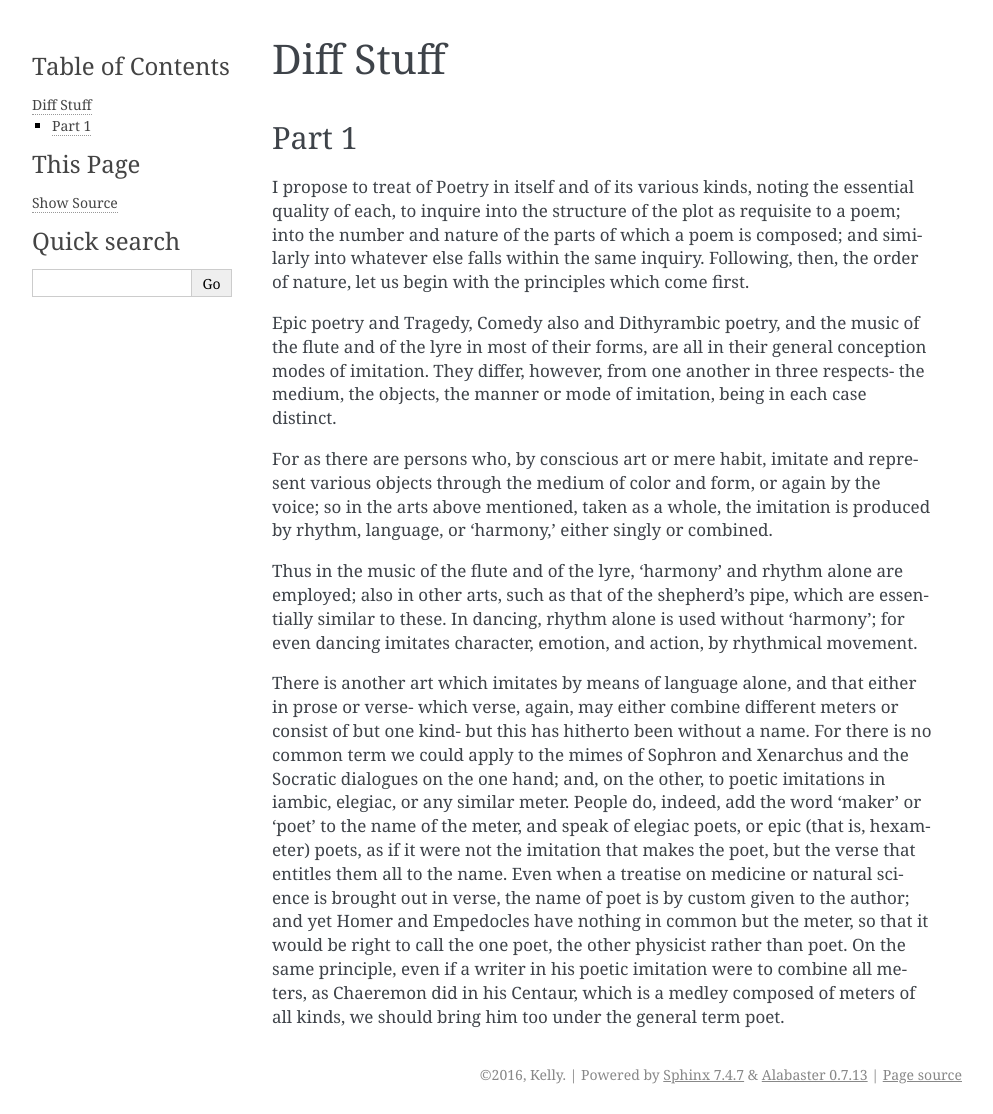
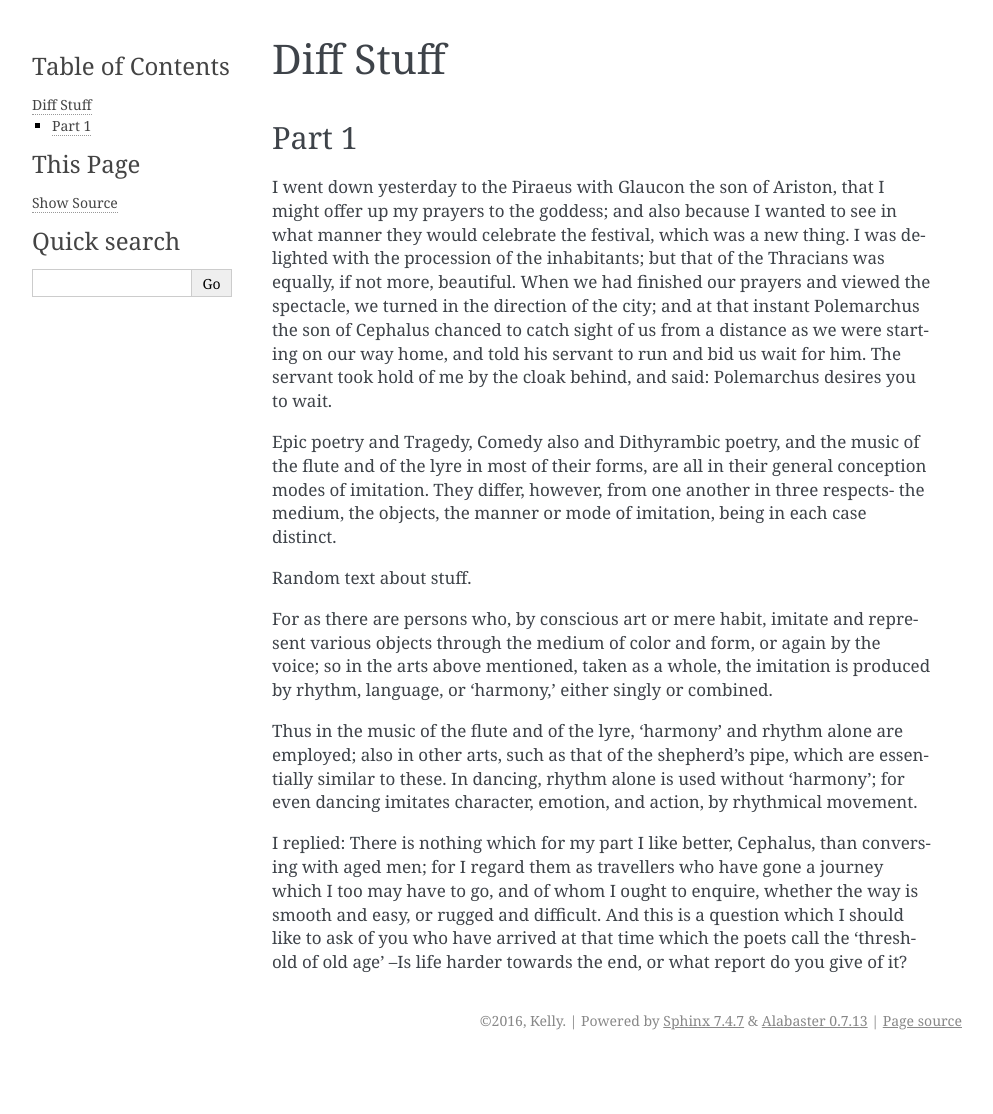
Before and after one commit to nerdofcups/gui-diff-research, a Sphinx documentation site: the page built from source/diff.rst, in a window 1280 px wide. Shown: the whole page, without its empty margins (148-1141 px from the left). Built offline with Sphinx 7.4.7, drawn with Linux system fonts in a browser that asks for light colours; after the commit the page ends 1060 px from its top, so only the background shows below that.

Commit message:
Add Platos Republic
Added some sweet Platos republis

```diff
--- a/source/diff.rst
+++ b/source/diff.rst
@@ -5,18 +5,26 @@ Diff Stuff
 Part 1
 ======
 
-I propose to treat of Poetry in itself and of its various kinds,
-noting the essential quality of each, to inquire into the structure of
-the plot as requisite to a  poem; into the number and nature of
-the parts of which a poem is composed; and similarly into whatever
-else falls within the same inquiry. Following, then, the order of
-nature, let us begin with the principles which come first.
+I went down yesterday to the Piraeus with Glaucon the son of Ariston,
+that I might offer up my prayers to the goddess; and also because I
+wanted to see in what manner they would celebrate the festival, which
+was a new thing. I was delighted with the procession of the
+inhabitants; but that of the Thracians was equally, if not more,
+beautiful. When we had finished our prayers and viewed the spectacle,
+we turned in the direction of the city; and at that instant
+Polemarchus the son of Cephalus chanced to catch sight of us from a
+distance as we were starting on our way home, and told his servant to
+run and bid us wait for him. The servant took hold of me by the cloak
+behind, and said: Polemarchus desires you to wait.
+
 
 Epic poetry and Tragedy, Comedy also and Dithyrambic poetry, and the
 music of the flute and of the lyre in most of their forms, are all in
 their general conception modes of imitation. They differ, however,
 from one another in three respects- the medium, the objects, the
 manner or mode of imitation, being in each case distinct.
+
+Random text about stuff.
 
 For as there are persons who, by conscious art or mere habit, imitate
 and represent various objects through the medium of color and form, or
@@ -30,21 +38,11 @@ pipe, which are essentially similar to these. In dancing, rhythm alone
 is used without 'harmony'; for even dancing imitates character,
 emotion, and action, by rhythmical movement.
 
-There is another art which imitates by means of language alone, and
-that either in prose or verse- which verse, again, may either combine
-different meters or consist of but one kind- but this has hitherto
-been without a name. For there is no common term we could apply to the
-mimes of Sophron and Xenarchus and the Socratic dialogues on the one
-hand; and, on the other, to poetic imitations in iambic, elegiac, or
-any similar meter. People do, indeed, add the word 'maker' or 'poet'
-to the name of the meter, and speak of elegiac poets, or epic (that
-is, hexameter) poets, as if it were not the imitation that makes the
-poet, but the verse that entitles them all to the name. Even when a
-treatise on medicine or natural science is brought out in verse, the
-name of poet is by custom given to the author; and yet Homer and
-Empedocles have nothing in common but the meter, so that it would be
-right to call the one poet, the other physicist rather than poet. On
-the same principle, even if a writer in his poetic imitation were to
-combine all meters, as Chaeremon did in his Centaur, which is a medley
-composed of meters of all kinds, we should bring him too under the
-general term poet.
+I replied: There is nothing which for my part I like better, Cephalus,
+than conversing with aged men; for I regard them as travellers who
+have gone a journey which I too may have to go, and of whom I ought to
+enquire, whether the way is smooth and easy, or rugged and
+difficult. And this is a question which I should like to ask of you
+who have arrived at that time which the poets call the 'threshold of
+old age' --Is life harder towards the end, or what report do you give
+of it?
```
